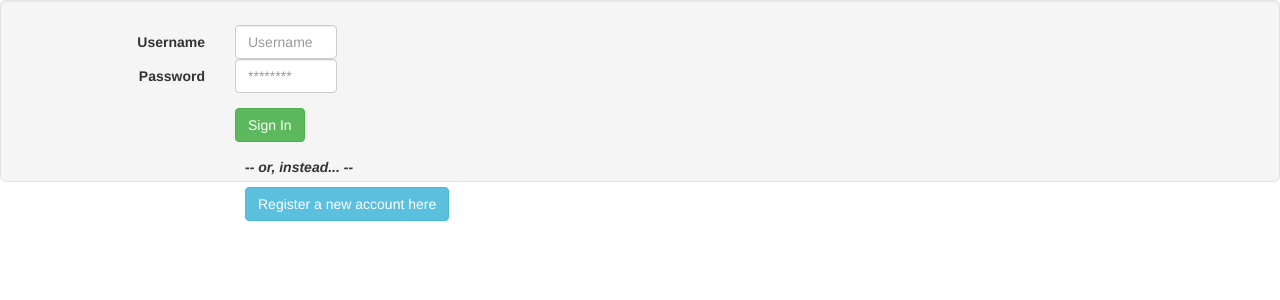
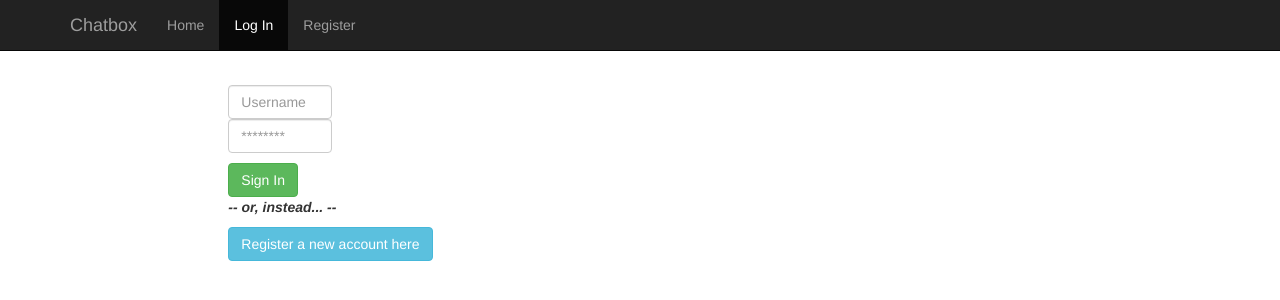
Before and after one commit to pgeiss/Chatbox, a website: page signin.html in a window 1280 px wide. Drawn offline with Linux system fonts and the light colour scheme.

Commit message:
Front-end Design Changes
Navbars!

```diff
--- /dev/null
+++ b/css/buttons.css
@@ -0,0 +1,3 @@
+.submit-button {
+    padding-top: 10px;
+}
--- /dev/null
+++ b/css/navbar.css
@@ -0,0 +1 @@
+body { padding-top: 70px; }
--- a/signin.html
+++ b/signin.html
@@ -6,6 +6,8 @@
     <meta name="viewport" content="width=device-width, initial-scale=1">
     <title>Sign In</title>
     <link href="css/bootstrap.min.css" rel="stylesheet">
+    <link href="css/navbar.css" rel="stylesheet">
+    <link href="css/buttons.css" rel="stylesheet">
 
     <!--[if lt IE 9]>
     <script src="https://oss.maxcdn.com/html5shiv/3.7.2/html5shiv.min.js"></script>
@@ -13,20 +15,39 @@
     <![endif]-->
 </head>
 <body>
-<div class="well well-lg">
-    <form class="form-horizontal">
+<nav class="navbar navbar-inverse navbar-fixed-top">
+    <div class="container">
+        <div class="navbar-header">
+            <button type="button" class="navbar-toggle collapsed" data-toggle="collapse" data-target="#navbar" aria-expanded="false" aria-controls="navbar">
+                <span class="sr-only">Toggle navigation</span>
+                <span class="icon-bar"></span>
+                <span class="icon-bar"></span>
+                <span class="icon-bar"></span>
+            </button>
+            <a class="navbar-brand" href="index.html">Chatbox</a>
+        </div>
+        <div id="navbar" class="collapse navbar-collapse">
+            <ul class="nav navbar-nav">
+                <li><a href="index.html">Home</a></li>
+                <li class="active"><a href="signin.html">Log In</a></li>
+                <li><a href="register.html">Register</a></li>
+            </ul>
+        </div><!--/.nav-collapse -->
+    </div>
+</nav>
+<form class="form-vertical">
     <div class="form-group">
-            <label for="inputUsername" class="col-sm-2 control-label">Username</label>
+        <label for="inputUsername" class="col-sm-2 control-label"></label>
         <div class="col-sm-10">
             <input type="text" class="form-control" id="inputUsername" placeholder="Username" style="width: 10%;">
         </div>
-            <label for="inputPassword" class="col-sm-2 control-label">Password</label>
+        <label for="inputPassword" class="col-sm-2 control-label"></label>
         <div class="col-sm-10">
             <input type="password" class="form-control" id="inputPassword" placeholder="********" style="width: 10%;">
         </div>
     </div>
     <div class="form-group">
-            <div class="col-sm-offset-2 col-sm-10">
+        <div class="col-sm-offset-2 col-sm-10 submit-button">
             <button type="submit" class="btn btn-success" onclick="requestLogIn()">Sign In</button>
         </div>
     </div>
@@ -37,7 +58,6 @@
 <div class="col-sm-offset-2 col-sm-10">
     <a href="register.html"><button type="button" class="btn btn-info">Register a new account here</button></a>
 </div>
-</div>
 
 <script src="js/signInPageJS.js"></script>
 
```
Also changed, not shown: index.html (+24 -2 lines), register.html (+22 -2 lines). Lines whose indentation alone changed are shown as unchanged.
